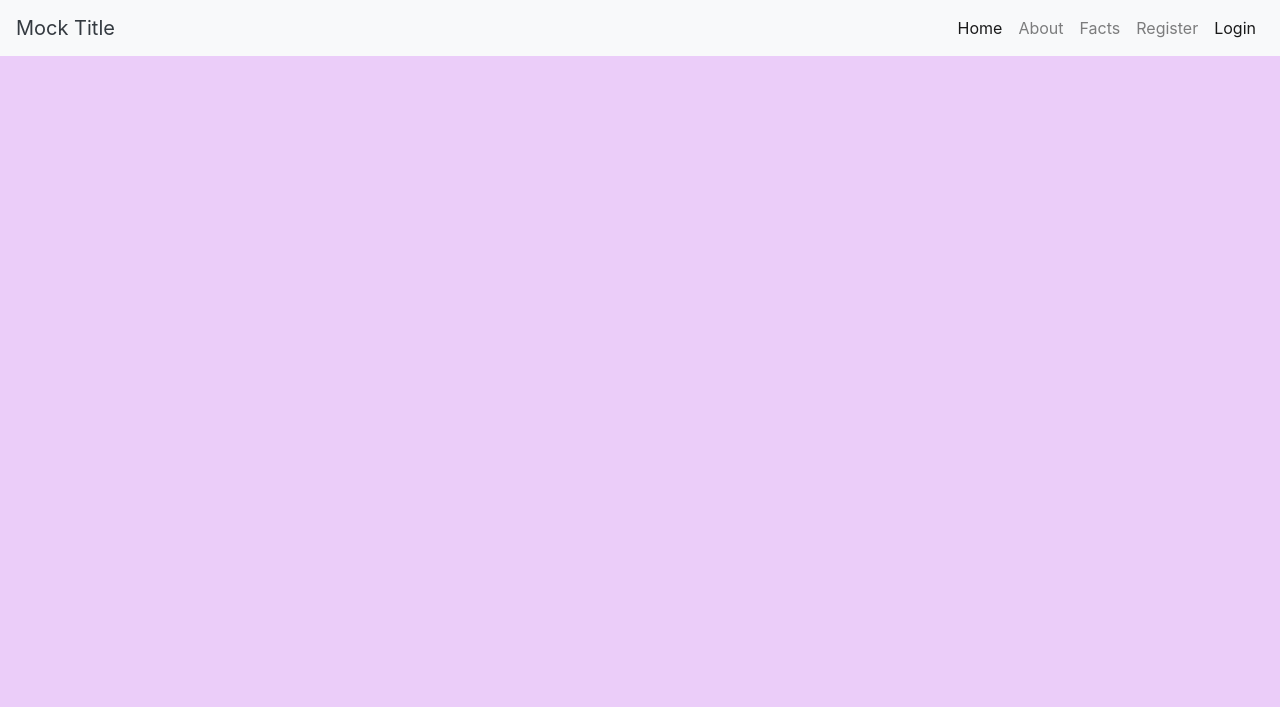
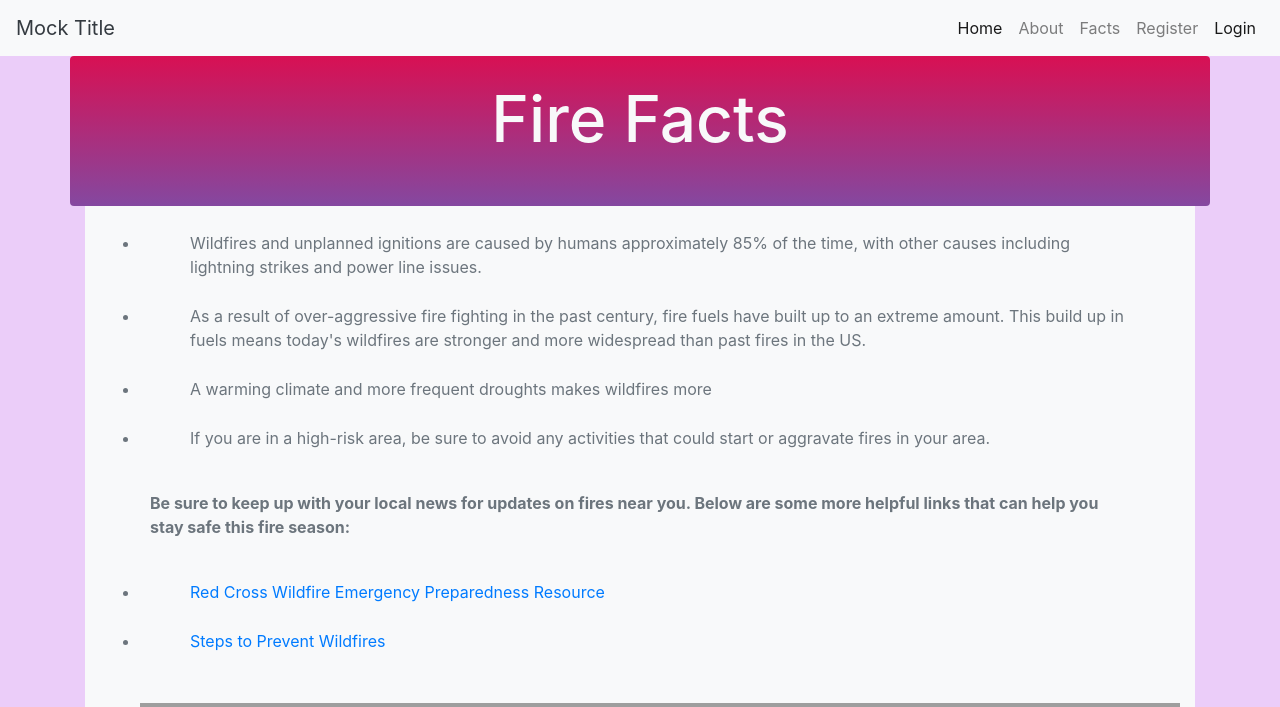
Before and after one commit to DennisHC/PennAppsXXI, a Django app: page /facts in a window 1280 px wide. Shown: the top 707 px of the page. Run offline with Django 3.2, Linux system fonts and the light colour scheme; some libraries are stand-ins or nearby versions; grey boxes are pictures that could not be loaded.

Commit message:
Facts page updated

```diff
--- a/mysite/info/templates/info/facts.html
+++ b/mysite/info/templates/info/facts.html
@@ -1 +1,53 @@
-{% extends 'users/base.html' %}
+{% extends 'users/base.html' %} {% block content %}
+<div class="container">
+    <div class="row">
+        <div class="container-fluid rounded" style="height: 150px; background-image: linear-gradient( #d81053,#8448a0)">
+            <h2 class=" text-light" style="font-size:64px; text-align: center; padding-top: 25px">Fire Facts</h2>
+        </div>
+    </div>
+
+    <div class="container bg-light text-muted">
+        <ul>
+            <li id="text">Wildfires and unplanned ignitions are caused by humans approximately 85% of the time, with
+                other causes
+                including lightning strikes and power line issues.</li>
+            <li id="text">As a result of over-aggressive fire fighting in the past century, fire fuels have built up to an extreme amount. This build up
+                in fuels
+                means today's wildfires are stronger and more widespread than past fires in the US.</li>
+            <li id="text">A warming climate and more frequent droughts makes wildfires more </li>
+            <li id="text">If you are in a high-risk area, be sure to avoid any activities that could start
+                or
+                aggravate fires in your area.</li>
+        </ul>
+        <p id="text" style="font-weight: bold;">Be sure to keep up with your local news for updates on fires
+            near you. Below are some more helpful links that can help you stay safe this fire season: </p>
+        <ul>
+            <li id="text"><a
+                    href="https://www.redcross.org/get-help/how-to-prepare-for-emergencies/types-of-emergencies/wildfire.html">Red
+                    Cross Wildfire Emergency Preparedness Resource</a></li>
+            <li id="text" style="padding-bottom: 50px"><a
+                    href="https://www.accuweather.com/en/accuweather-ready/simple-steps-to-prevent-wildfires/686346">Steps
+                    to Prevent Wildfires</a></li>
+
+            <div class="embed-responsive embed-responsive-16by9" align ="center">
+                <iframe width="560" height="315" src="https://www.youtube.com/embed/c6DzHdDQeyE" frameborder="0"
+                    allow="accelerometer; autoplay; encrypted-media; gyroscope; picture-in-picture"
+                    allowfullscreen></iframe>
+            </div>
+            <p style="padding-top: 10px; padding-bottom: 20px">Source: <a
+                    href="https://www.usgs.gov/news/fast-fire-facts-usgs">https://www.usgs.gov/news/fast-fire-facts-usgs</a>
+            </p>
+        </ul>
+    </div>
+</div>
+{
+
+}
+<style type="text/css">
+    #text {
+        padding-left: 50px;
+        padding-top: 25px;
+        padding-right: 50px;
+    }
+</style>
+{% endblock content %}
```
